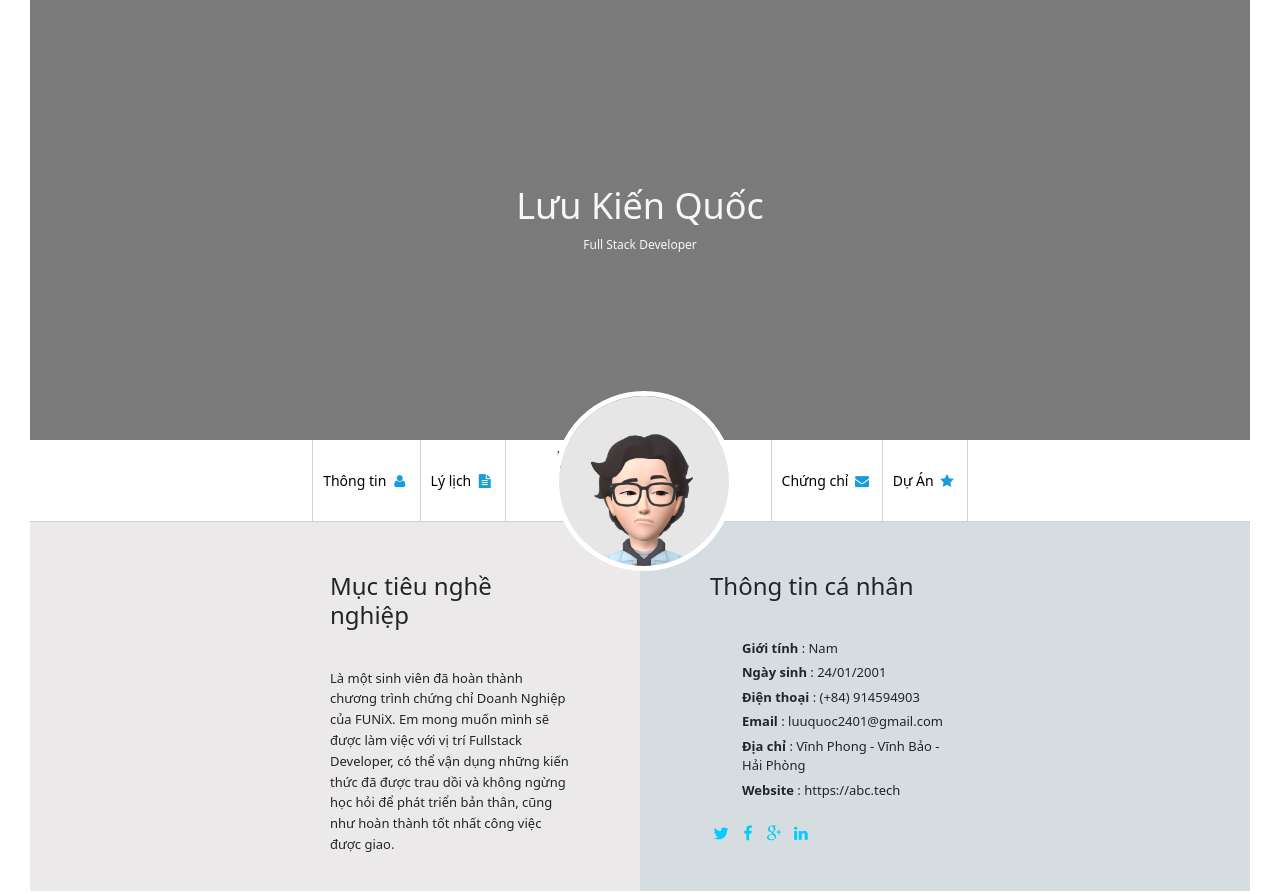
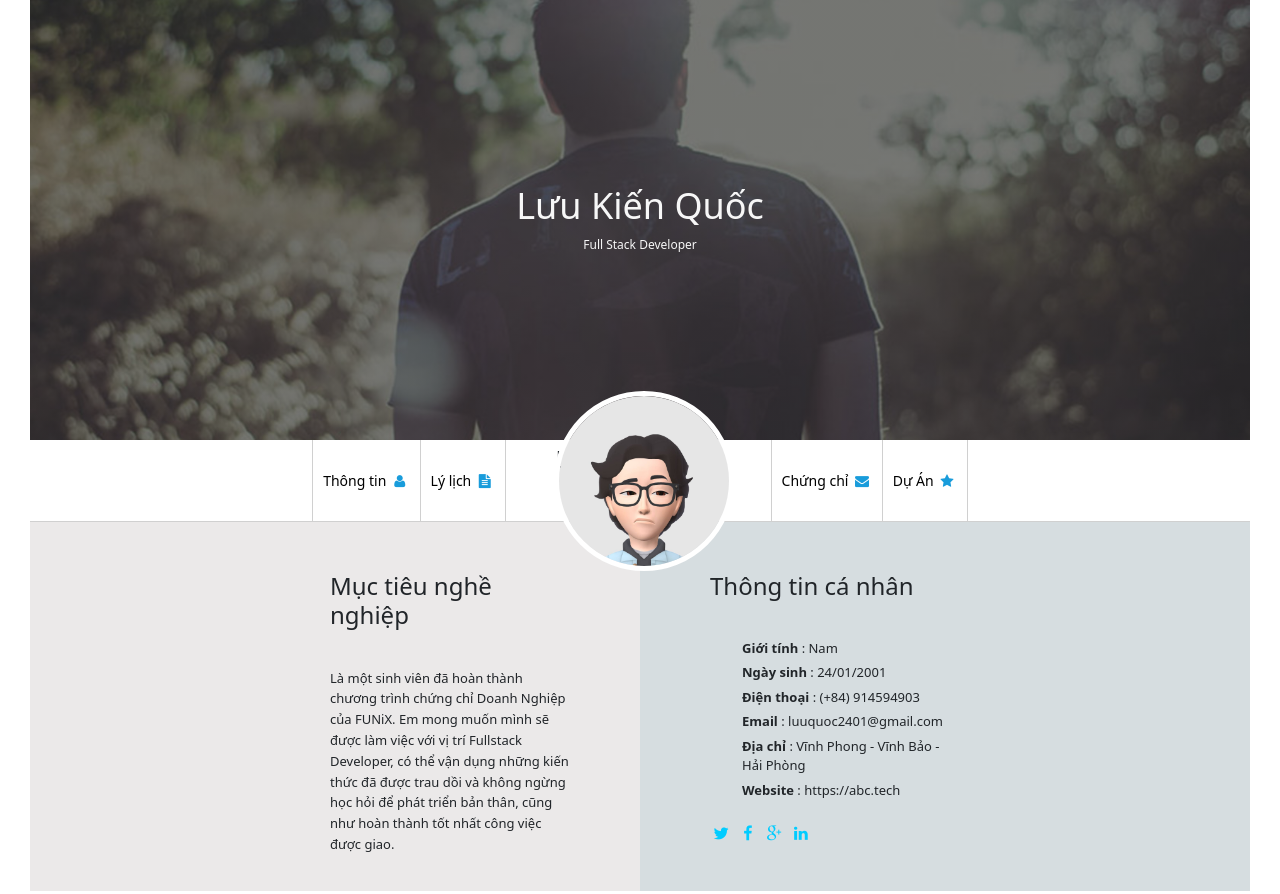
Before and after one commit to luuquoc2401/assignment03, a plain HTML site: page index.html in a window 1280 px wide. Shown: the top 894 px of the page. Drawn offline with nearby package versions, Linux system fonts and the light colour scheme.

Commit message:
Update laptop.css

```diff
--- a/laptop.css
+++ b/laptop.css
@@ -22,7 +22,7 @@ header {
       rgba(34, 34, 34, 0.6),
       rgba(34, 34, 34, 0.6)
     ),
-    url(/images/banner.jpg);
+    url(banner.jpg);
   background-size: cover;
   text-align: center;
 }
```
